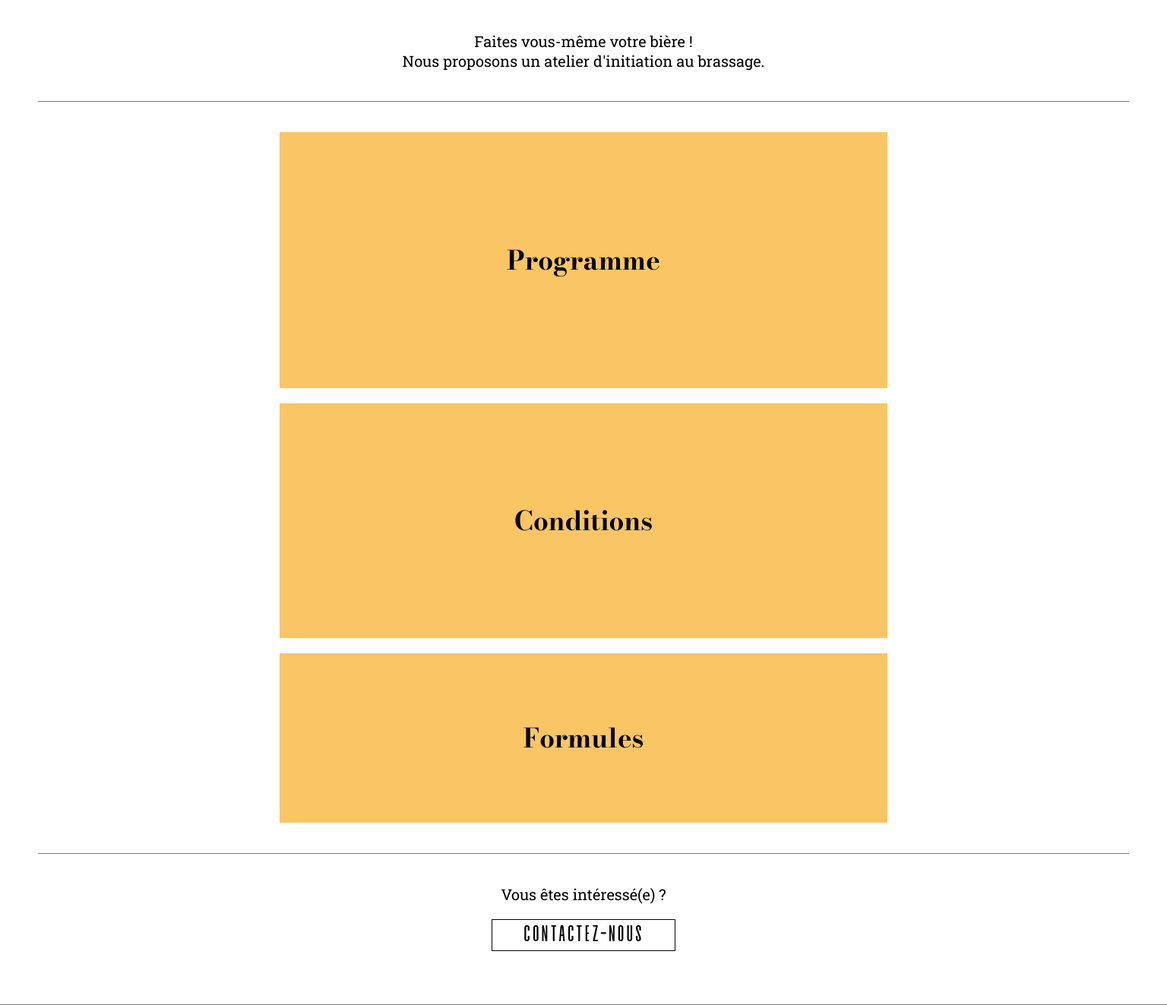
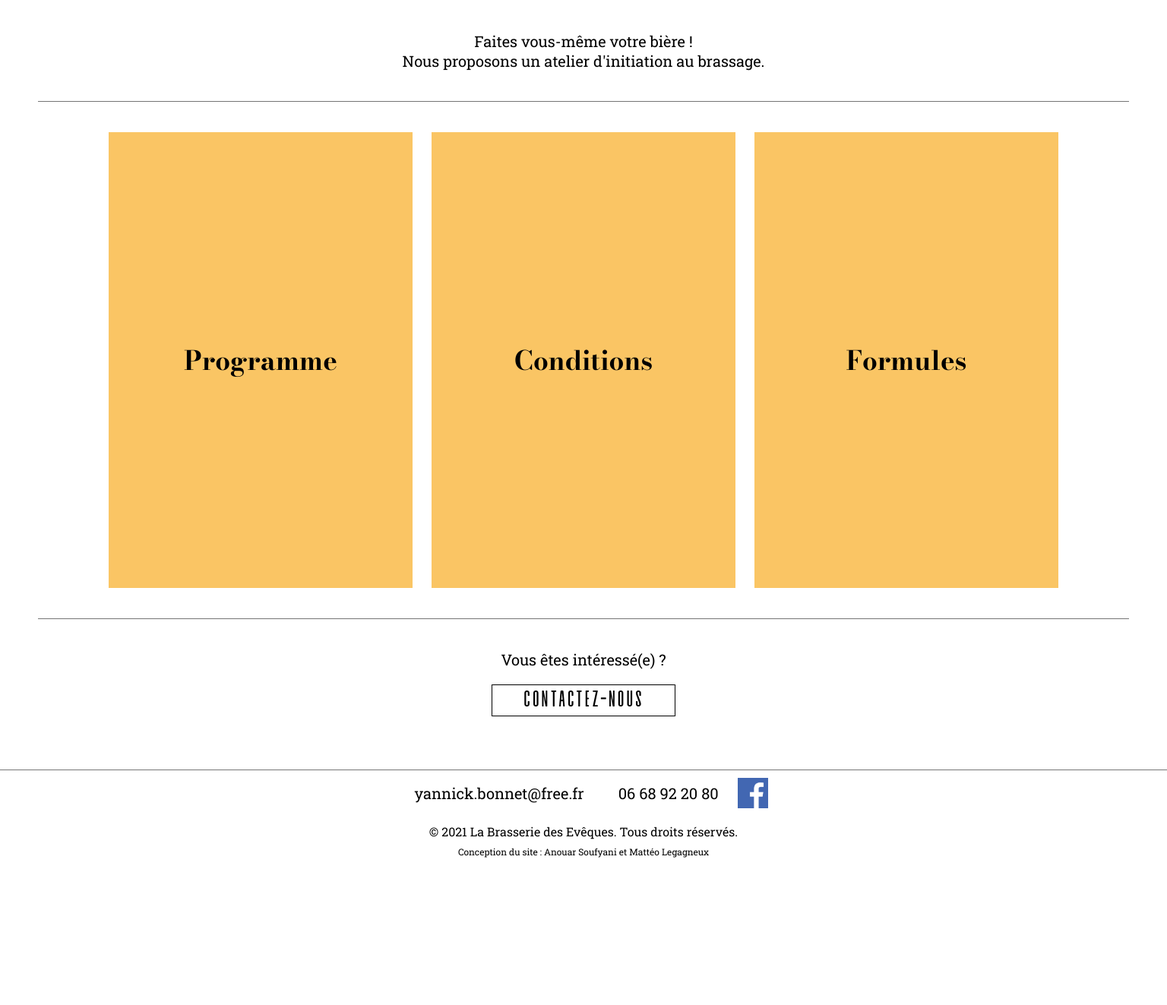
Before and after one commit to matteokeole/LaBrasserieDesEveques, a PHP site: page /atelier.html in a window 1536 px wide. Shown: the part 183-1506 px from the top of the page at 76% size. After the commit the page ends 1312 px from the top, so only its background shows below. Run offline with PHP 8.4, Linux system fonts and the light colour scheme.

Commit message:
workshop details responsive

```diff
--- a/css/main.css
+++ b/css/main.css
@@ -55,6 +55,13 @@ main {
 
 /* media queries */
 
+@media screen and (min-width: 1401px) {
+	.card {
+		width: 400px !important;
+		height: 600px
+	}
+	.card-content {height: calc(100% - 40px) !important}
+}
 
 @media screen and (min-width: 801px) {
 	/* nav buttons hover animation */
```
Also changed, not shown: 1 other file.
